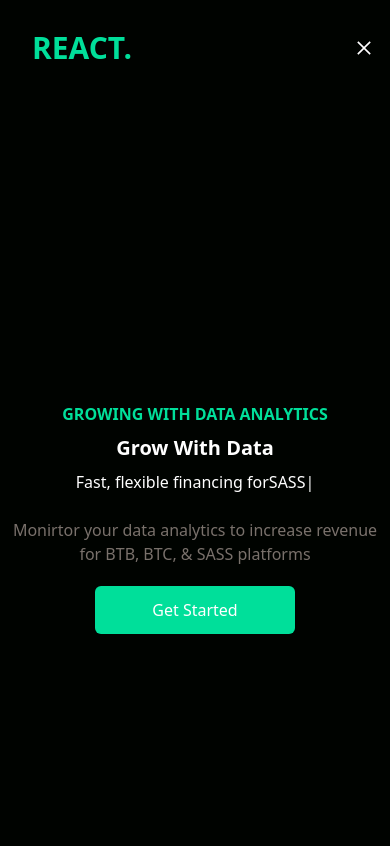
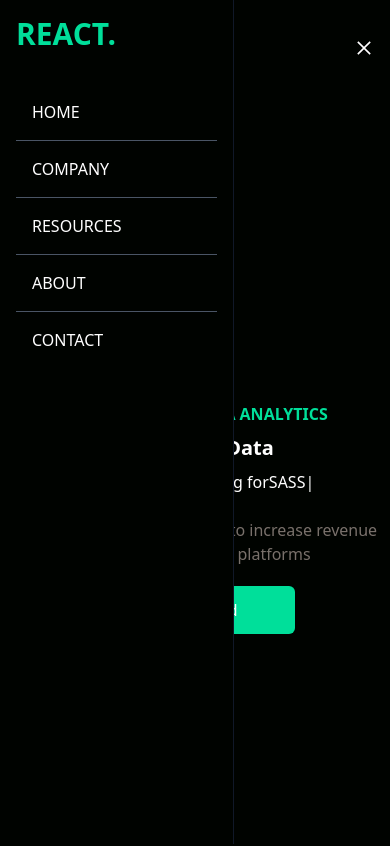
Before and after one commit to danisefianto/ReactJs-Frontend-Portofolio, a React (Vite) app: page / in a window 390 px wide. Shown: the top 846 px of the page. Built offline with nearby package versions, Linux system fonts and the light colour scheme.

Commit message:
fix button navbar

```diff
--- a/src/components/Navbar.jsx
+++ b/src/components/Navbar.jsx
@@ -25,7 +25,7 @@
             </ul>
           <div onClick={handleNav} className='md:hidden'> {nav ? <AiOutlineMenu size={20} />:<AiOutlineClose size={20} />    } </div>
 
-          <div className={nav ? 'fixed left-0 top-0 w-[60%] h-full border-r border-r-gray-900 bg-[#000300] ease-in-out duration-500 md:hidden'  : 'fixed left-[-100%]'}>
+          <div className={!nav ? 'fixed left-0 top-0 w-[60%] h-full border-r border-r-gray-900 bg-[#000300] ease-in-out duration-500 md:hidden'  : 'fixed left-[-100%]'}>
           <h1 className='w-full font-bold uppercase text-3xl text-[#00df9a] m-4'>React.</h1>
             <ul className='uppercase p-4'>
                 <li className='p-4 border-b border-gray-600 button'>Home</li>
```
